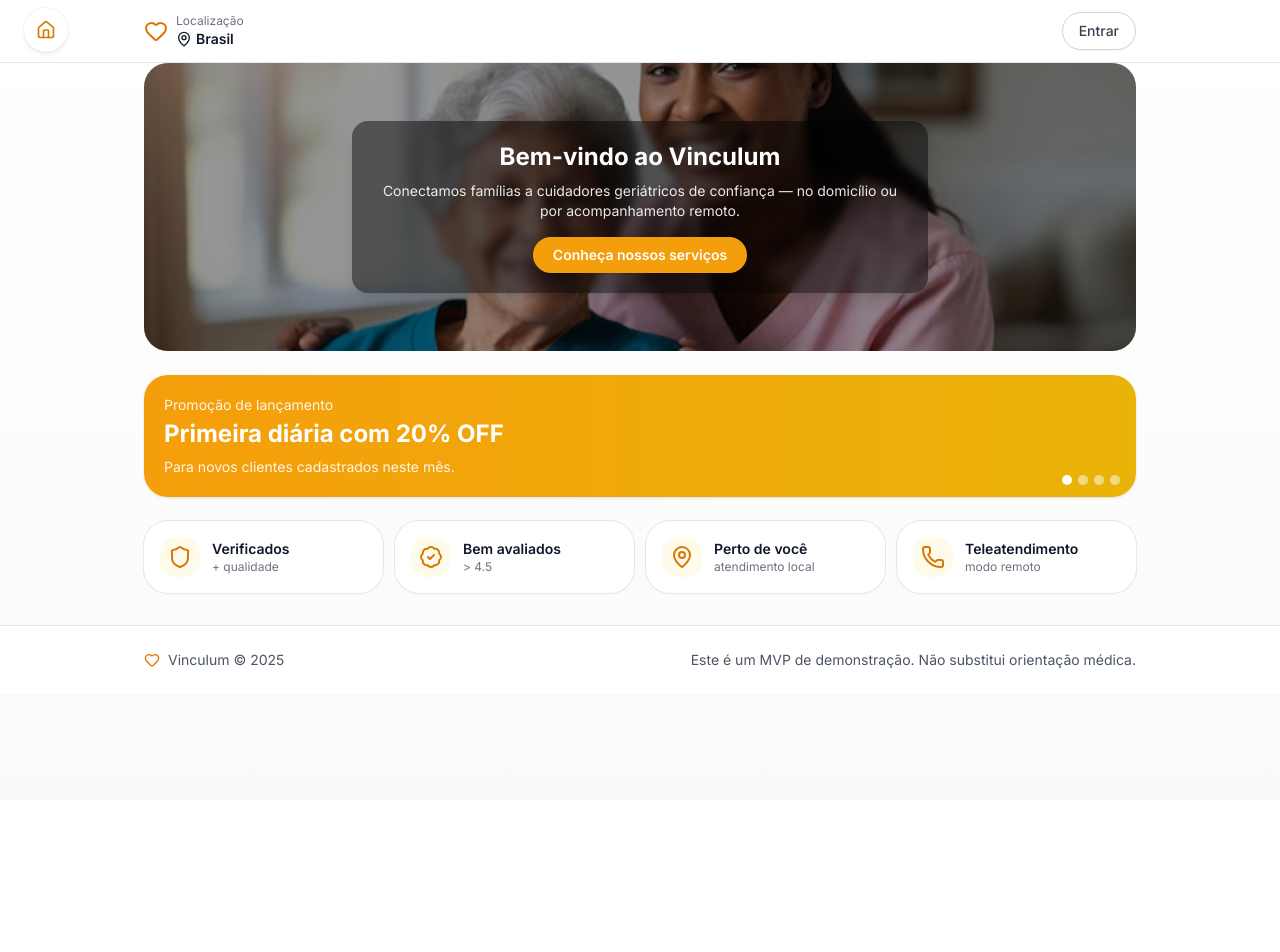
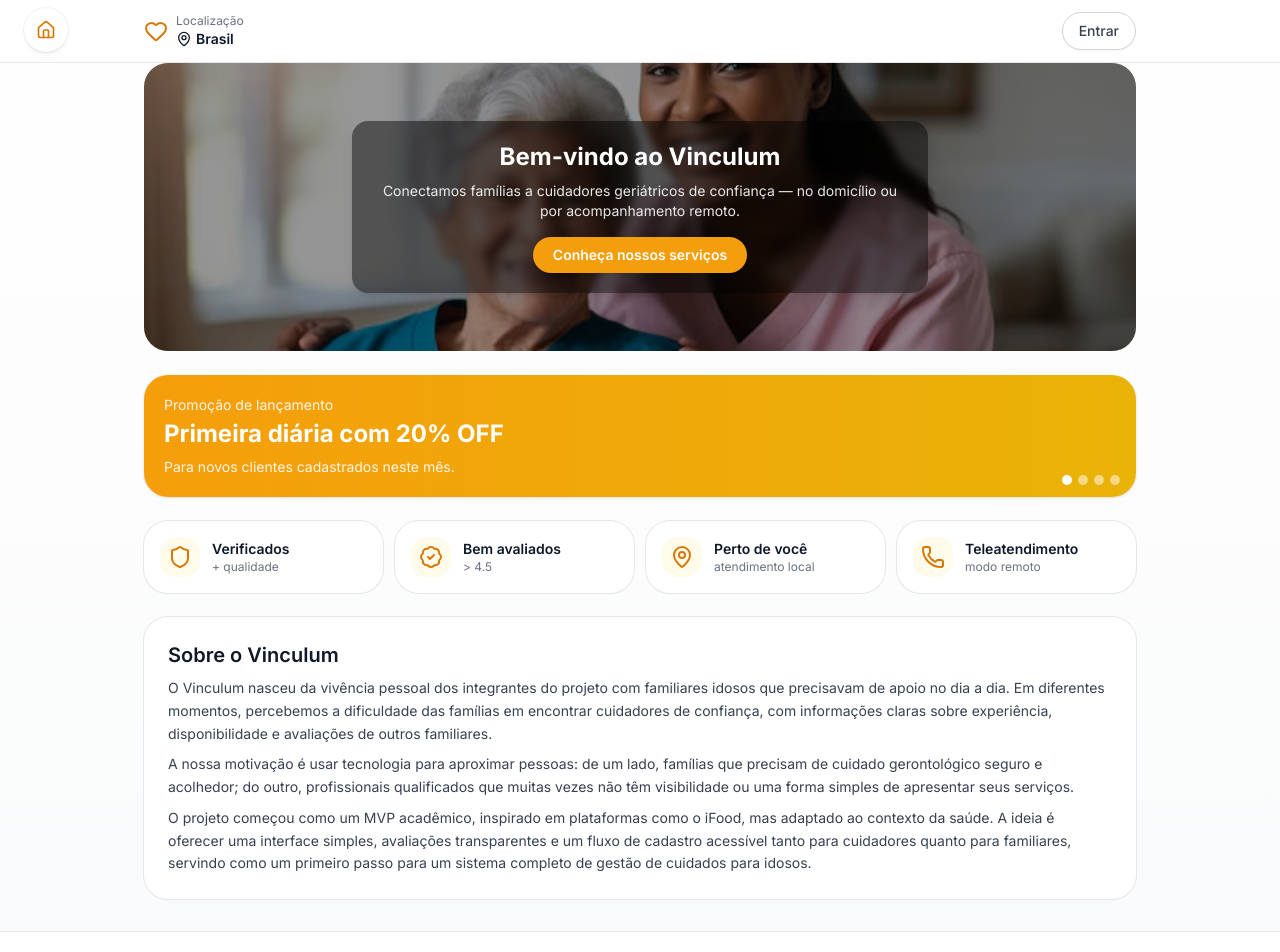
Before and after one commit to Migsrs/Site-para-idosos, a React (Vite) app: page / in a window 1280 px wide. Shown: the top 952 px of the page. Before the commit the page ends 800 px from the top, so only its background shows below. Built offline with nearby package versions, Linux system fonts and the light colour scheme.

Commit message:
Add files via upload

```diff
--- a/src/pages/HomePage.jsx
+++ b/src/pages/HomePage.jsx
@@ -10,6 +10,7 @@ export default function HomePage() {
       <div className="mt-4 sm:mt-6">
         <PromoCarousel />
         <QuickTiles />
+        <AboutSection/>
       </div>
     </div>
   );
@@ -186,3 +187,38 @@ function Tile({ icon: Icon, title, subtitle }) {
     </div>
   );
 }
+
+// =================== SOBRE NÓS ===================
+function AboutSection() {
+  return (
+    <section className="mt-6 rounded-3xl bg-white p-5 shadow-sm ring-1 ring-gray-200 sm:p-6">
+      <h2 className="text-lg font-semibold text-gray-900 sm:text-xl">
+        Sobre o Vinculum
+      </h2>
+
+      <p className="mt-2 text-sm leading-relaxed text-gray-700">
+        O Vinculum nasceu da vivência pessoal dos integrantes do projeto com
+        familiares idosos que precisavam de apoio no dia a dia. Em diferentes
+        momentos, percebemos a dificuldade das famílias em encontrar
+        cuidadores de confiança, com informações claras sobre experiência,
+        disponibilidade e avaliações de outros familiares.
+      </p>
+
+      <p className="mt-2 text-sm leading-relaxed text-gray-700">
+        A nossa motivação é usar tecnologia para aproximar pessoas: de um lado,
+        famílias que precisam de cuidado gerontológico seguro e acolhedor; do
+        outro, profissionais qualificados que muitas vezes não têm visibilidade
+        ou uma forma simples de apresentar seus serviços.
+      </p>
+
+      <p className="mt-2 text-sm leading-relaxed text-gray-700">
+        O projeto começou como um MVP acadêmico, inspirado em plataformas como
+        o iFood, mas adaptado ao contexto da saúde. A ideia é oferecer uma
+        interface simples, avaliações transparentes e um fluxo de cadastro
+        acessível tanto para cuidadores quanto para familiares, servindo como
+        um primeiro passo para um sistema completo de gestão de cuidados para
+        idosos.
+      </p>
+    </section>
+  );
+}
```
